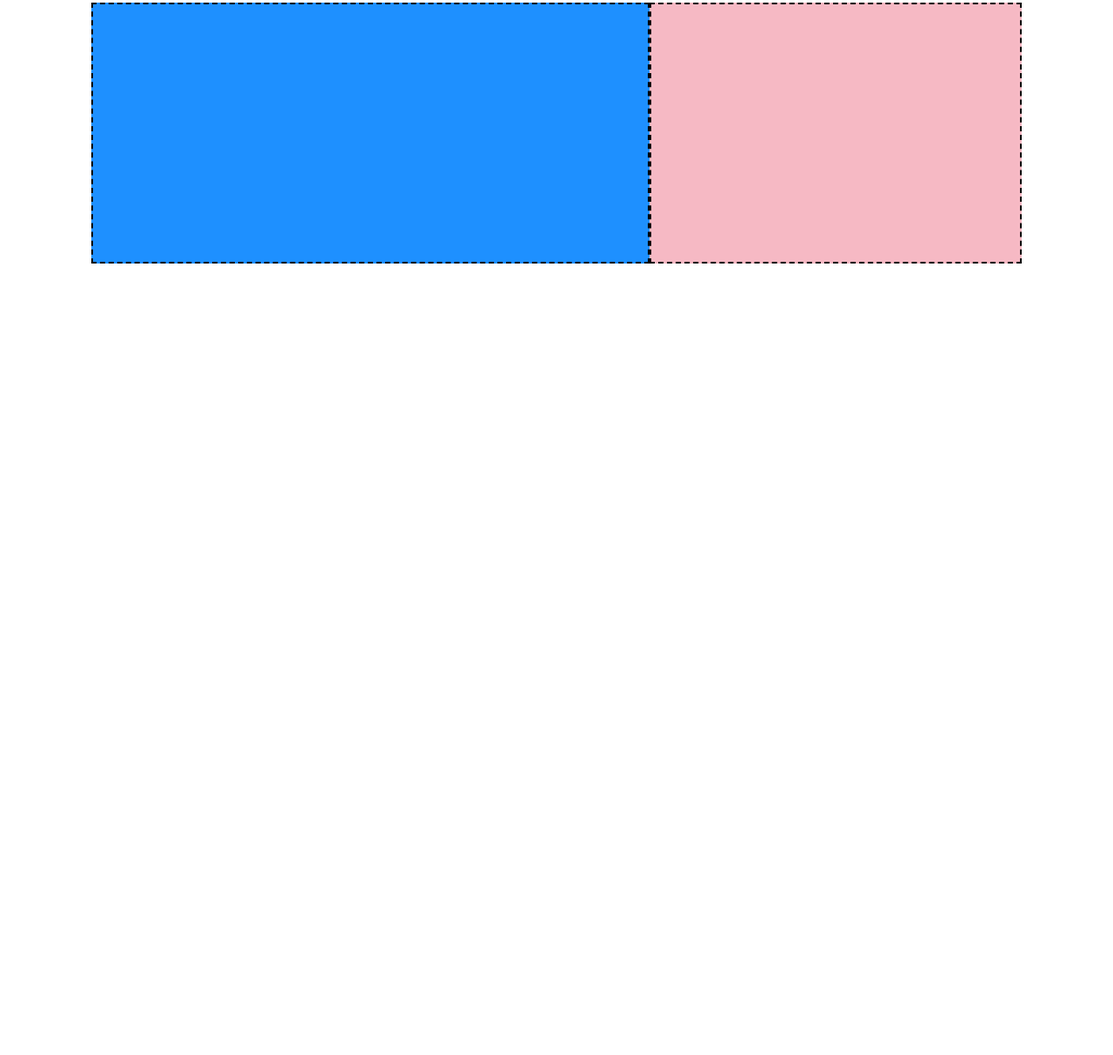
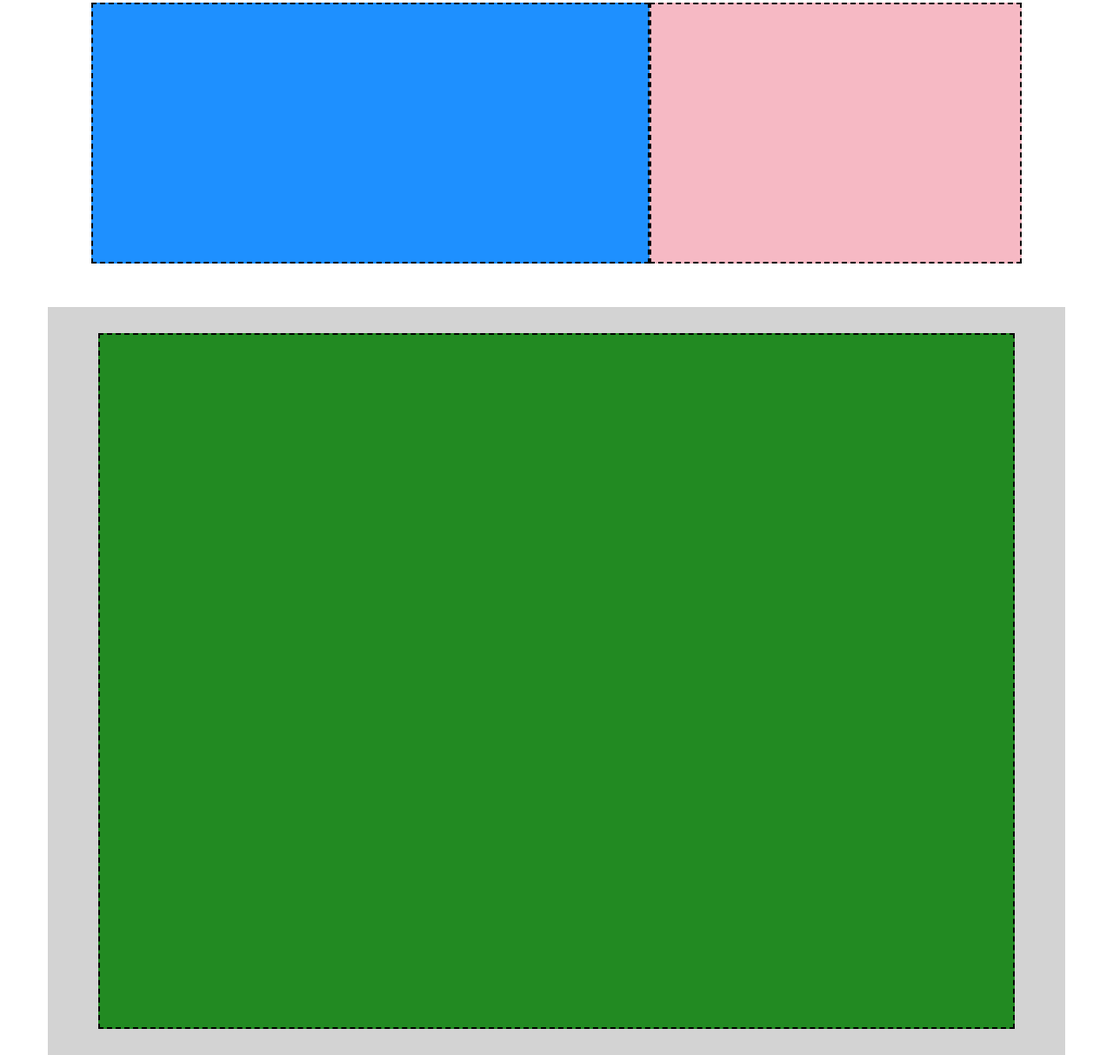
Before and after one commit to RicchiutiLucia/-htmlcss-struttura-discord, a plain HTML site: page index.html in a window 1280 px wide. Shown: the part 1209-2422 px from the top of the page at 87% size. Before the commit the page ends 1562 px from the top, so only its background shows below. Drawn offline with Linux system fonts and the light colour scheme.

Commit message:
completamento main

```diff
--- a/css/style.css
+++ b/css/style.css
@@ -98,3 +98,18 @@ section{
 .sfondo{
     background-color: #D3D3D3;
 }
+
+.contenuto2{
+   background-color:#D3D3D3 ;
+   padding: 30px;
+}
+
+
+.sotto-contenuto{
+    height: 200px;
+    background-color:#228A22;
+    border: 2px dashed black;
+    width: 95%;
+    height: 800px;
+    margin: 0 auto;
+}
--- a/index.html
+++ b/index.html
@@ -45,6 +45,10 @@
 
             </div>
         </section>
+
+        <div class="contenuto2">
+            <div class="sotto-contenuto"></div>
+        </div>
     </main>
 
 
```
